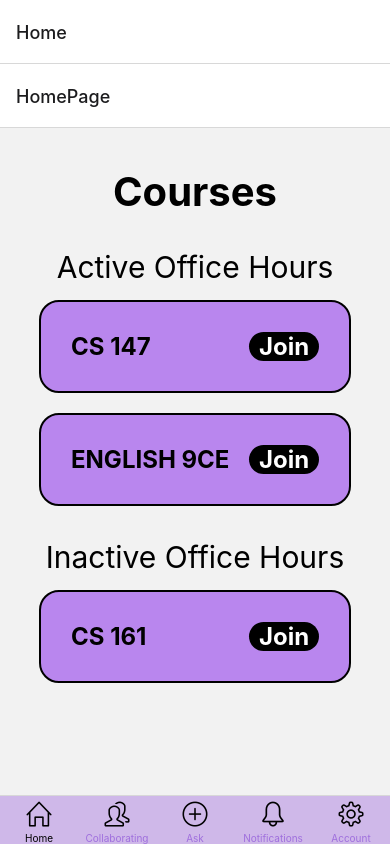
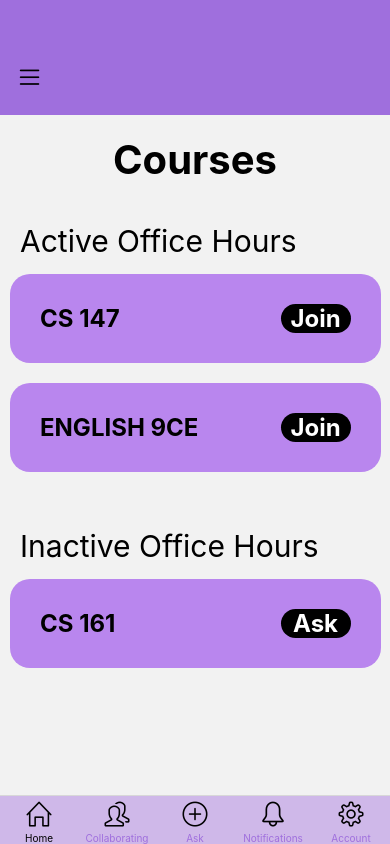
Before and after one commit to ashtonxiong/same-Q-App, a React Native app: screen /Home in a window 390 px wide. Built offline with nearby package versions, Linux system fonts and the light colour scheme; what @freakycoder/react-native-helpers would draw is missing.

Commit message:
Added (top) app bar to home/course page, side menu modal to home page

```diff
--- a/App.js
+++ b/App.js
@@ -15,7 +15,8 @@ const Tab = createBottomTabNavigator();
 
 const MainStack = () => {
   return (
-    <Stack.Navigator initialRouteName="Home">
+    <Stack.Navigator initialRouteName="Home"
+      screenOptions={{ headerShown: false }}>
       <Stack.Screen name="HomePage" component={HomePage} />
       <Stack.Screen name="CoursePage" component={CoursePage} />
       <Stack.Screen name="Notifications" component={Notifications} />
@@ -28,7 +29,7 @@ const App = () => {
   return (
     <NavigationContainer>
       <Tab.Navigator
-        screenOptions={{
+        screenOptions={{ headerShown: false,
           tabBarStyle: {
             backgroundColor: '#cfb8e9', // Set the background color
           },
--- a/components/CoursePage.js
+++ b/components/CoursePage.js
@@ -1,5 +1,5 @@
 import React from 'react';
-import { View, Text, StyleSheet, TouchableOpacity, Dimensions, ScrollView } from 'react-native';
+import { View, Text, TouchableOpacity, ScrollView } from 'react-native';
 import { useNavigation } from '@react-navigation/native';
 import styles from '../styles';
 import Icon from 'react-native-vector-icons/SimpleLineIcons';
@@ -23,6 +23,7 @@ const CoursePage = ({ route }) => {
 
   return (
     <View style={styles.container}>
+      <View style={styles.appBar}>
         <TouchableOpacity
           onPress={handleBackHome}>
         <View style={styles.backArrow}>
@@ -30,8 +31,9 @@ const CoursePage = ({ route }) => {
           <Text style={styles.backTEXT}>Home</Text>
         </View>
         </TouchableOpacity>
+      </View>
 
-      <View style={styles.container2}>
+      <View style={styles.container}>
         <Text style={styles.pageHeader}>{course.name}</Text>
 
         <Text>Course info here</Text>
--- a/components/HomePage.js
+++ b/components/HomePage.js
@@ -1,10 +1,8 @@
-import React from 'react';
-import { StyleSheet, Text, View, TouchableOpacity } from 'react-native';
+import React, { useState } from 'react';
+import { Text, View, TouchableOpacity, Modal, TouchableWithoutFeedback } from 'react-native';
 import { useNavigation } from '@react-navigation/native';
-import BottomBar from './BottomBar';
 import styles from '../styles';
-import { BottomMenu, Item } from "react-native-bottom-menu";
-import CoursePage from './CoursePage';
+import Icon from 'react-native-vector-icons/SimpleLineIcons';
 
 const activeCourses = [
   { id: '1', name: 'CS 147' },
@@ -17,26 +15,36 @@ const inactiveCourses = [
 
 const HomePage = () => {
   const navigation = useNavigation();
+  const [isModalVisible, setModalVisible] = useState(false);
 
   const handleJoinPress = (course) => {
-      // navigate to CoursePage with the courseName parameter
     console.log(`Navigating to CoursePage with course: ${course.name}`);
     navigation.navigate('CoursePage', { course });
   };
 
-    const handleTestButton = (noti) => {
-      navigation.navigate('Notifications', { noti });
+  const clickMenuModal = () => {
+    setModalVisible(!isModalVisible);
+  };
+
+  const closeModal = () => {
+    setModalVisible(false);
   };
 
   return (
-    <View style={styles.container1}>
+    <View style={styles.container}>
+      <View style={styles.appBar}>
+        <TouchableOpacity onPress={clickMenuModal}>
+          <View style={styles.backArrow}>
+            <Icon name="menu" size={20} color="#000" />
+          </View>
+        </TouchableOpacity>
+      </View>
       <Text style={styles.pageHeader}>Courses</Text>
 
       {/*  ------- active office hours --------- */}
       <View style={styles.courseSection}>
         <Text style={styles.sectionHeader}>Active Office Hours</Text>
         <View style={styles.courseContainer}>
-
           {activeCourses.map((course) => (
             <View key={course.id} style={styles.courseBox}>
               <Text style={styles.courseBoxTEXT}>{course.name}</Text>
@@ -50,15 +58,12 @@ const HomePage = () => {
           ))}
         </View>
       </View>
-
       {/*  ------- active office hours --------- */}
-
 
       {/*  ------- inactive office hours --------- */}
       <View style={[styles.courseSection]}>
         <Text style={styles.sectionHeader}>Inactive Office Hours</Text>
         <View style={styles.courseContainer}>
-
           {inactiveCourses.map((course) => (
             <View key={course.id} style={styles.courseBox}>
               <Text style={styles.courseBoxTEXT}>{course.name}</Text>
@@ -66,18 +71,28 @@ const HomePage = () => {
                 style={styles.askButton}
                 onPress={() => handleJoinPress(course)}
               >
-                <Text style={styles.askButtonTEXT}>Join</Text>
+                <Text style={styles.askButtonTEXT}>Ask</Text>
               </TouchableOpacity>
             </View>
           ))}
-
         </View>
-
       </View>
-
       {/*  -------inactive office hours --------- */}
 
-
+      <Modal
+        transparent={true}
+        visible={isModalVisible}
+      >
+        <TouchableWithoutFeedback onPress={closeModal}>
+          <View style={styles.menuModalOverlay}>
+            <TouchableWithoutFeedback onPress={() => {}}>
+              <View style={styles.menuModalContent}>
+                <Text style={styles.menuModalTEXT}>TEST</Text>
+              </View>
+            </TouchableWithoutFeedback>
+          </View>
+        </TouchableWithoutFeedback>
+      </Modal>
     </View>
   );
 };
--- a/components/QuestionPage.js
+++ b/components/QuestionPage.js
@@ -1,5 +1,5 @@
 import React, { useState, useEffect } from 'react';
-import { View, Text, StyleSheet, TouchableOpacity, Keyboard, TouchableWithoutFeedback, TextInput, Platform, ScrollView } from 'react-native';
+import { View, Text, TouchableOpacity, Keyboard, TouchableWithoutFeedback, TextInput, Platform, ScrollView } from 'react-native';
 import { useNavigation } from '@react-navigation/native';
 import styles from '../styles';
 import Icon from 'react-native-vector-icons/SimpleLineIcons';
@@ -7,21 +7,18 @@ import Icon from 'react-native-vector-icons/SimpleLineIcons';
 const QuestionPage = ({ route }) => {
   const { question, course } = route.params;
   const [isModalVisible, setModalVisible] = useState(false);
-  const [keyboardStatus, setKeyboardStatus] = useState('');
   const [bottomMargin, setBottomMargin] = useState(0);
 
   useEffect(() => {
     const keyboardDidShowListener = Keyboard.addListener(
       'keyboardDidShow',
       () => {
-        setKeyboardStatus('Keyboard Shown');
         setBottomMargin(Platform.OS === 'ios' ? 250 : 250); // Adjust this value based on your layout
       },
     );
     const keyboardDidHideListener = Keyboard.addListener(
       'keyboardDidHide',
       () => {
-        setKeyboardStatus('Keyboard Hidden');
         setBottomMargin(0);
       },
     );
@@ -58,8 +55,8 @@ const QuestionPage = ({ route }) => {
             </TouchableOpacity>
             <TouchableOpacity onPress={clickMoreModal}>
               <View style={styles.backArrow}>
-                <Text style={styles.backTEXT}>More </Text>
                 <Icon name="exclamation" size={20} color="#000" />
+                <Text style={styles.backTEXT}>More</Text>
               </View>
             </TouchableOpacity>
           </View>
@@ -108,13 +105,14 @@ const QuestionPage = ({ route }) => {
 
             <View style={styles.inputContainer}>
                 <Icon name="emotsmile" size={25} color="#000" style={styles.emojiIcon} />
+                <Icon name="camera" size={26} color="#000" style={styles.emojiIcon} />
                 <TextInput
                 style={styles.input}
                 placeholder="Click to start typing…"
                 // value={text}
                 // onChangeText={(newText) => setText(newText)}
                 />
-                <Icon name="camera" size={25} color="#000" style={styles.cameraIcon} />
+                <Icon name="paper-plane" size={25} color="#000" style={styles.cameraIcon} />
             </View>
 
         {isModalVisible && (
@@ -144,7 +142,8 @@ const QuestionPage = ({ route }) => {
                 <View style={styles.modalUncollab}>
                     <TouchableOpacity
                         style={styles.uncollabButton}
-                        onPress={() => handleCollabPress('FIRST TWO LINES OF QUESTION')}>
+                        // onPress={() => handleCollabPress('FIRST TWO LINES OF QUESTION')}
+                        >
                         <Text style={styles.collabButtonTEXT}>Uncollaborate</Text>
                     </TouchableOpacity>
                 </View>
@@ -153,6 +152,7 @@ const QuestionPage = ({ route }) => {
             </TouchableWithoutFeedback>
           </View>
         )}
+
       </View>
     </TouchableWithoutFeedback>
   );
--- a/styles.js
+++ b/styles.js
@@ -10,8 +10,12 @@ const styles = StyleSheet.create({
     container: {
         flex: 1,
     },
+    appBar: {
+      backgroundColor: "#9F6FDD",
+      height: 115,
+    },
     pageHeader: {
-        marginTop: '10%',
+        marginTop: '5%',
         textAlign: 'center',
         fontSize: 40,
         fontWeight: 'bold',
@@ -21,20 +25,24 @@ const styles = StyleSheet.create({
         fontSize: 30,
         fontWeight: 'normal',
         marginTop: '10%', // adjust space from course name header
+        marginLeft: 20,
+    },
+    backArrow: {
+      flexDirection: 'row',
+      justifyContent: 'left',
+      marginLeft: '5%',
+      marginTop: '17%',
+    },
+    backTEXT: {
+      fontSize: 18,
+      marginLeft: 5,
     },
 
     // ----------HomePage----------
-    container1: {
-      flex: 1,
-      justifyContent: 'center',
-      alignItems: 'center',
-    },
     courseSection: {
       flex: 1,
       justifyContent: 'flex-start',
-      alignItems: 'center',
-      // borderWidth: 2, // Set the border width USED TO TEST FOR BORDERS
-      // borderColor: 'red', // Set the border color
+      alignItems: 'left',
     },
     bottomSection: {
       justifyContent: 'flex-end',
@@ -49,9 +57,7 @@ const styles = StyleSheet.create({
       flexDirection: 'row', // have course name and join button in one row
       padding: 30,
       margin: 10,
-      width: screenWidth * 0.8,
-      borderWidth: 2,
-      borderColor: '#000',
+      width: screenWidth * 0.95,
       borderRadius: 20,
       backgroundColor: '#b986ee',
       justifyContent: 'space-between', // align items along the row
@@ -86,13 +92,24 @@ const styles = StyleSheet.create({
       fontSize: 24,
       fontWeight: 'bold',
     },
+    menuModalOverlay: {
+      ...StyleSheet.absoluteFillObject, // apply fill to custom modal
+      justifyContent: 'center',
+      alignItems: 'left',
+      backgroundColor: 'rgba(0, 0, 0, 0.5)', // value for transparency
+    },
+    menuModalContent: {
+      width: screenWidth * 0.7,
+      height: screenHeight,
+      backgroundColor: "#9f6fdd",
+      borderRadius: 20, // round corners
+    },
+    menuModalTEXT: {
+      marginTop: '75%',
+      textAlign: 'center',
+    },
 
     // ----------CoursePage----------
-    container2: {
-        flex: 1,
-        justifyContent: 'flex-start',
-        alignItems: 'center',
-      },
       questionBox: {
         padding: 10,
         margin: 10,
@@ -118,21 +135,10 @@ const styles = StyleSheet.create({
         fontWeight: 'bold',
         textAlign: 'center',
       },
-      backArrow: {
-        flexDirection: 'row',
-        justifyContent: 'left',
-        marginLeft: '5%',
-        marginTop: '15%',
-      },
-      backTEXT: {
-        fontSize: 18,
-        marginLeft: 5,
-      },
 
       // ----------QuestionPage----------
       questionContainer: {
         flex: 1,
-        // justifyContent: 'space-between'
       },
       questionPageBox: {
         backgroundColor: "#9F6FDD",
@@ -167,7 +173,6 @@ const styles = StyleSheet.create({
         borderWidth: 2,
       },
       modalHeader: {
-        // flexDirection: 'row',
         alignItems: 'flex-end',
       },
       modalHeaderTEXT: {
```
Lines whose indentation alone changed are shown as unchanged.
